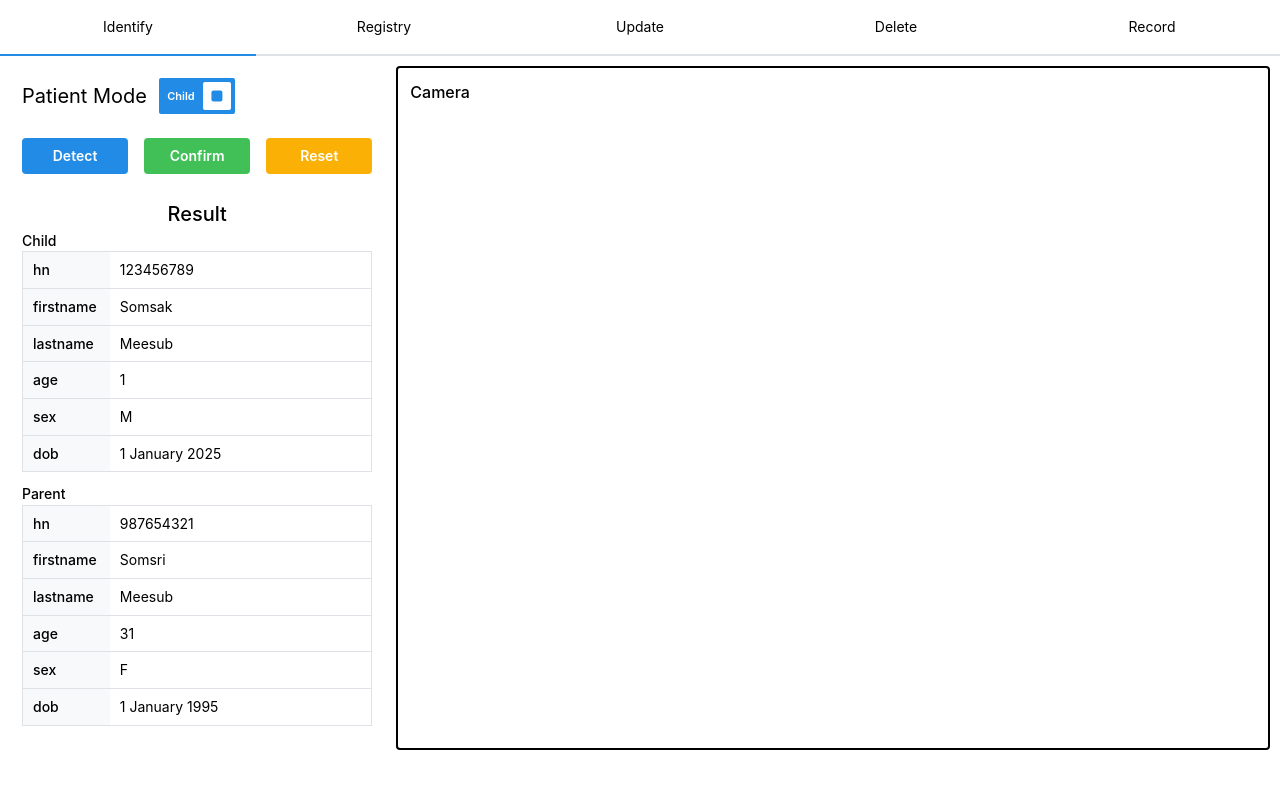
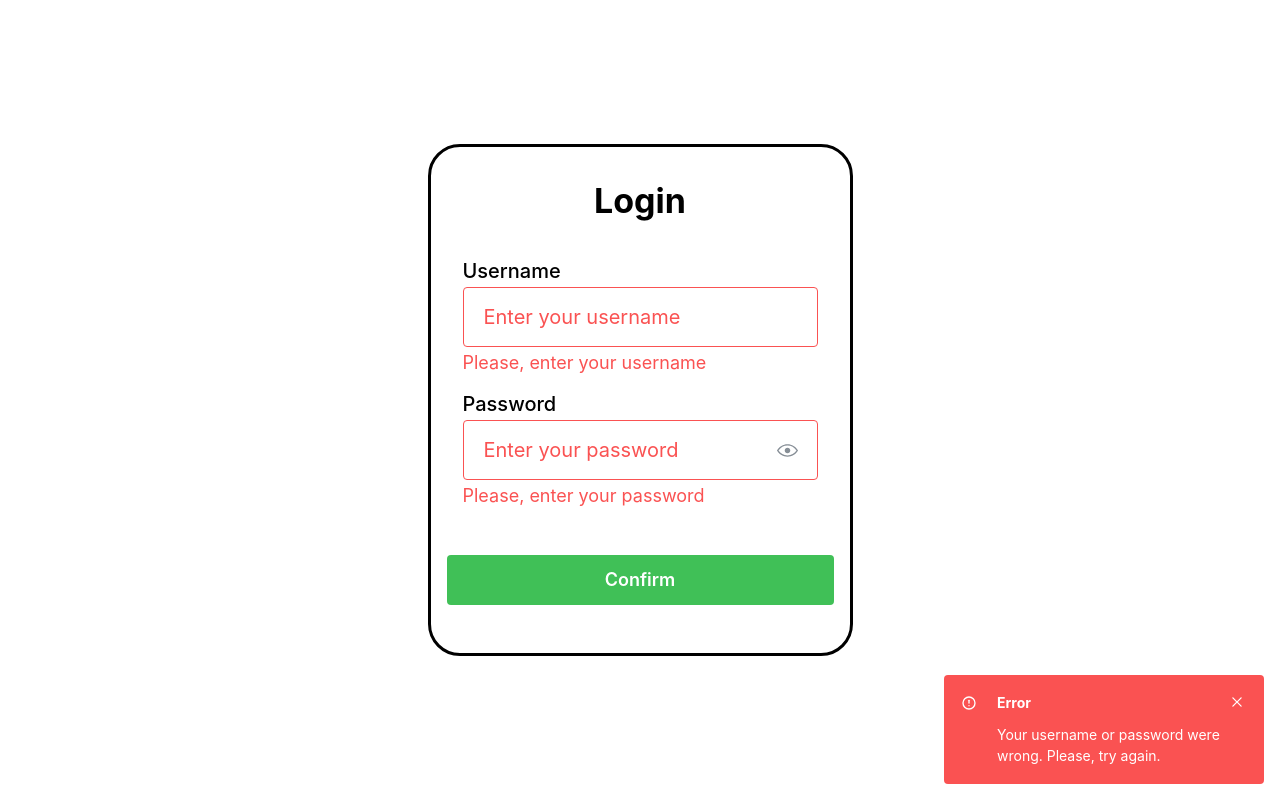
Before and after one commit to SonOfThitivas/Ear-Biometric-Desktop-Application, a React (Vite) app: page / in a window 1280 px wide. Both pictures are taken after a click on the button "Confirm". Built offline with nearby package versions, Linux system fonts and the light colour scheme.

Commit message:
add: login.tsx edit: app.tsx

```diff
--- a/package.json
+++ b/package.json
@@ -48,6 +48,7 @@
     "dayjs": "^1.11.19",
     "electron-squirrel-startup": "^1.0.1",
     "react": "^19.2.0",
-    "react-dom": "^19.2.0"
+    "react-dom": "^19.2.0",
+    "react-icons": "^5.5.0"
   }
 }
--- a/src/app.tsx
+++ b/src/app.tsx
@@ -16,14 +16,7 @@ import {
 
 import Identify from './identify';
 import Record from './record';
-
-// const navbarList = [
-//     {label: "Identify"},
-//     {label: "Registry"},
-//     {label: "Update"},
-//     {label: "Delete"},
-//     {label: "Record"},
-// ]
+import Login from './components/login';
 
 const tabList = [
     {label: "Identify", child:<Identify/>},
@@ -35,39 +28,12 @@ const tabList = [
 
 const App = () => {
     const [active, setActive] = React.useState<string>("Identify");
-
-    // const navbarItems = navbarList.map((item, index) => (
-    // <NavLink
-    // key={item.label}
-    // active={index === active}
-    // label={item.label}
-    // onClick={() => setActive(index)}
-    // //   href="#required-for-focus"
-    // //   description={item.description}
-    // //   rightSection={item.rightSection}
-    // //   leftSection={<item.icon size={16} stroke={1.5} />}
-
-    // />))
+    const [operatorNumber, setOperatorNumber] = React.useState<string>("")
 
     return (
         <MantineProvider>
-
-            {/* <AppShell
-            // padding="md"
-            // header={{ height: "100"}}
-            navbar={{width:200, breakpoint:null}}
-            >
-                <AppShell.Navbar>
-                    {navbarItems}
-                </AppShell.Navbar>
-
-                <AppShell.Main>
-                    {active === 0 && <Identify/>}
-                    {active === 4 && <Record/>}
-                </AppShell.Main>
-
-            </AppShell> */}
-
+            {operatorNumber === "" && <Login setOperatorNumberParent={setOperatorNumber}/>}
+            {operatorNumber !== "" &&
                 <Box component='div'>
                     <Tabs defaultValue={active} variant="default" onChange={setActive}>
                         <Tabs.List justify='center' grow>
@@ -94,6 +60,7 @@ const App = () => {
 
                     </Tabs>
                 </Box>
+            }
 
         </MantineProvider>
     )
--- /dev/null
+++ b/src/components/login.tsx
@@ -0,0 +1,167 @@
+import React from 'react'
+import {
+    Flex,
+    Title,
+    Input,
+    TextInput,
+    PasswordInput,
+    Button,
+    Alert,
+    Transition,
+} from '@mantine/core'
+import { TbAlertCircle } from "react-icons/tb";
+
+function Login(
+    {setOperatorNumberParent}:
+    {setOperatorNumberParent:React.Dispatch<React.SetStateAction<string>>}
+) {
+    const tbAlertCircle = <TbAlertCircle/>
+    const [alertError, setAlertError] = React.useState<boolean>(false)  // alert error
+    const [username, setUsername] = React.useState<string>("")  // username state
+    const [password, setPassword] = React.useState<string>("")  // password state
+    const [loading, setLoading] = React.useState<boolean>(false) // loading icon when click
+    const [usernameError, setUsernameError] = React.useState<string>("")    // username was not filled
+    const [passwordError, setPasswordError] = React.useState<string>("")    // password was not filled
+    const [operatorNumber, setOperatorNumber] = React.useState<string>("") // operator number
+    const [success, setSuccess] = React.useState<boolean>(false)    // when get login and get operator number
+
+    React.useEffect(()=>{
+        if (username !== "") setUsernameError("")   // username was filled, remove error
+        if (password !== "") setPasswordError("")   // password was filled, remove error
+        if (success) {
+            // get operator number
+            setOperatorNumberParent(operatorNumber)
+            setLoading(false)
+        }
+        else {
+            setLoading(false)
+        }
+    }, [username, password, operatorNumber, success, loading])
+
+    // handle transition and alert
+    const handleTransition = () => {
+        const timeout = setTimeout(()=>{
+            setAlertError(false)
+            clearTimeout(timeout)
+        }, 5000)
+        return 0
+    }
+
+    // handle when click confirm button
+    const handleConfirm = async () => {
+        setLoading(true)
+
+        if (username === "" || password === ""){
+            // username or password were not filled
+            if (username === "") setUsernameError("Please, enter your username")
+            if (password === "") setPasswordError("Please, enter your password")
+            setAlertError(true)
+        }
+        else
+        {
+            // query
+            const res = await fetchData(username, password)
+        }
+    }
+
+    // TODO: get operator number
+    const fetchData = async (username:string, password:string) => {
+        // get operator number from database
+        try{
+            // get operator number
+            // const data =
+            setOperatorNumber(data)
+            setSuccess(true)
+            return 0
+
+        }catch(err){
+            setSuccess(false)
+            setAlertError(true)
+            console.log(err)
+            return 1
+        }
+    }
+
+    return (
+        <Flex
+            w={"100vw"}
+            h={"100vh"}
+            justify={"center"}
+            align={"center"}
+        >
+            <Flex
+                bd={"0.2rem black solid"}
+                bdrs={"xl"}
+                justify={"center"}
+                align={"center"}
+                direction={"column"}
+                p={"md"}
+            >
+                <Title order={1} m={"md"}>Login</Title>
+
+                <Input.Wrapper>
+                    <TextInput
+                        label="Username"
+                        placeholder="Enter your username"
+                        value={username}
+                        onChange={(event)=>setUsername(event.currentTarget.value)}
+                        error={usernameError}
+                        size={"xl"}
+                        m={"md"}
+                    />
+                    <PasswordInput
+                        label="Password"
+                        placeholder="Enter your password"
+                        value={password}
+                        onChange={(event)=>setPassword(event.currentTarget.value)}
+                        error={passwordError}
+                        size={"xl"}
+                        m={"md"}
+                    />
+                </Input.Wrapper>
+
+                <Button
+                    variant='filled'
+                    color='green'
+                    size='lg'
+                    w={"100%"}
+                    m="xl"
+                    onClick={handleConfirm}
+                    loading={loading}
+                    loaderProps={{type:"oval"}}
+                >
+                    Confirm
+                </Button>
+            </Flex>
+
+            {/* alert when error */}
+            <Transition
+                mounted={alertError}
+                transition="fade-left"
+                duration={400}
+                timingFunction="ease"
+                keepMounted
+                onEntered={handleTransition}
+            >
+                {(styles) =>
+                <Alert
+                    pos={"fixed"}
+                    w={"25%"}
+                    right={"1rem"}
+                    bottom={"1rem"}
+                    variant="filled"
+                    color="red"
+                    title="Error"
+                    icon={tbAlertCircle}
+                    onClose={()=>setAlertError(false)}
+                    withCloseButton
+                    style={styles}
+                >
+                    Your username or password were wrong. Please, try again.
+                </Alert>}
+            </Transition>
+        </Flex>
+    )
+}
+
+export default Login
```
Also changed, not shown: 2 other files (tests, documents, lock files or other folders). Lines whose indentation alone changed are shown as unchanged.
